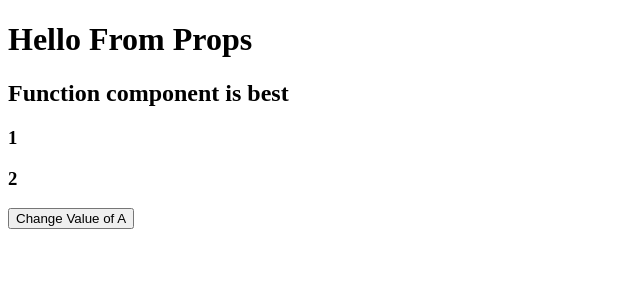
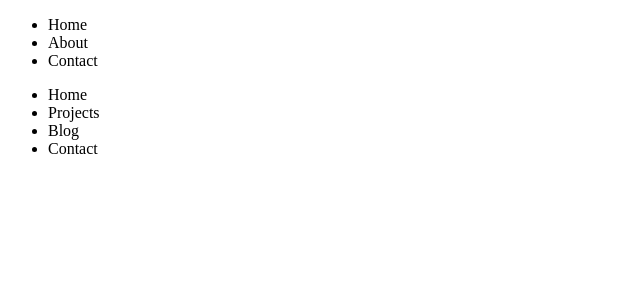
Before and after one commit to imyagnesh/mitsit_react, a React app: page / in a window 1280 px wide. Shown: the top 300 px of the page, without its empty margins (0-640 px from the left). Built offline with nearby package versions, Linux system fonts and the light colour scheme.

Commit message:
explain reusable component

```diff
--- /dev/null
+++ b/src/child1.tsx
@@ -0,0 +1,11 @@
+import React from "react";
+
+type Props = {};
+
+const Child1 = (props: Props) => {
+  console.log("Child 1");
+
+  return <div>hello from child 1</div>;
+};
+
+export default Child1;
--- /dev/null
+++ b/src/child2.tsx
@@ -0,0 +1,15 @@
+import React, { Component } from "react";
+
+type Props = {};
+
+type State = {};
+
+class Child2 extends Component<Props, State> {
+  state = {};
+
+  render() {
+    return <div>hello from child 2</div>;
+  }
+}
+
+export default Child2;
--- /dev/null
+++ b/src/header.tsx
@@ -0,0 +1,19 @@
+import React from "react";
+
+type Props = {};
+
+const Header = ({ paths }: Props) => {
+  return (
+    <header>
+      <nav>
+        <ul>
+          {paths.map((path, index) => (
+            <li key={index}>{path}</li>
+          ))}
+        </ul>
+      </nav>
+    </header>
+  );
+};
+
+export default Header;
--- a/src/index.tsx
+++ b/src/index.tsx
@@ -1,5 +1,8 @@
 import React, { Component } from "react";
 import ReactDOM from "react-dom";
+import Child1 from "./child1";
+import Child2 from "./child2";
+import Header from "./header";
 import "./root.scss";
 
 const wait = (time: number) =>
@@ -73,15 +76,14 @@ class App extends Component<AppProp, State> {
     const { a, b } = this.state;
 
     return (
-      <div>
-        <h1>{title}</h1>
-        <h2>{caption}</h2>
-        <h3>{a}</h3>
-        <h3>{b}</h3>
-        <button type="button" onClick={this.changeA}>
-          Change Value of A
-        </button>
-      </div>
+      <>
+        <Header paths={["Home", "About", "Contact"]} />
+        <Header paths={["Home", "Projects", "Blog", "Contact"]} />
+        <main>
+          <section id="banner"></section>
+        </main>
+        <footer></footer>
+      </>
     );
   }
 }
```
